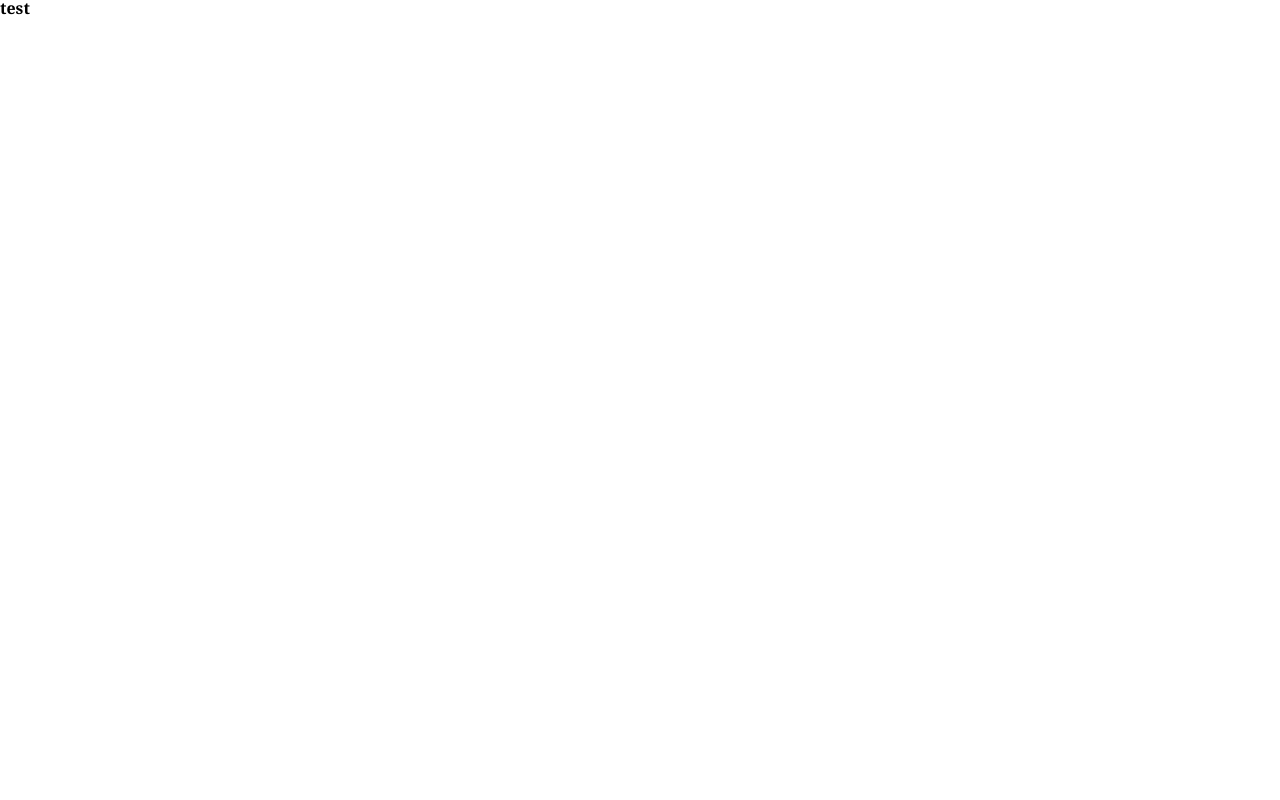
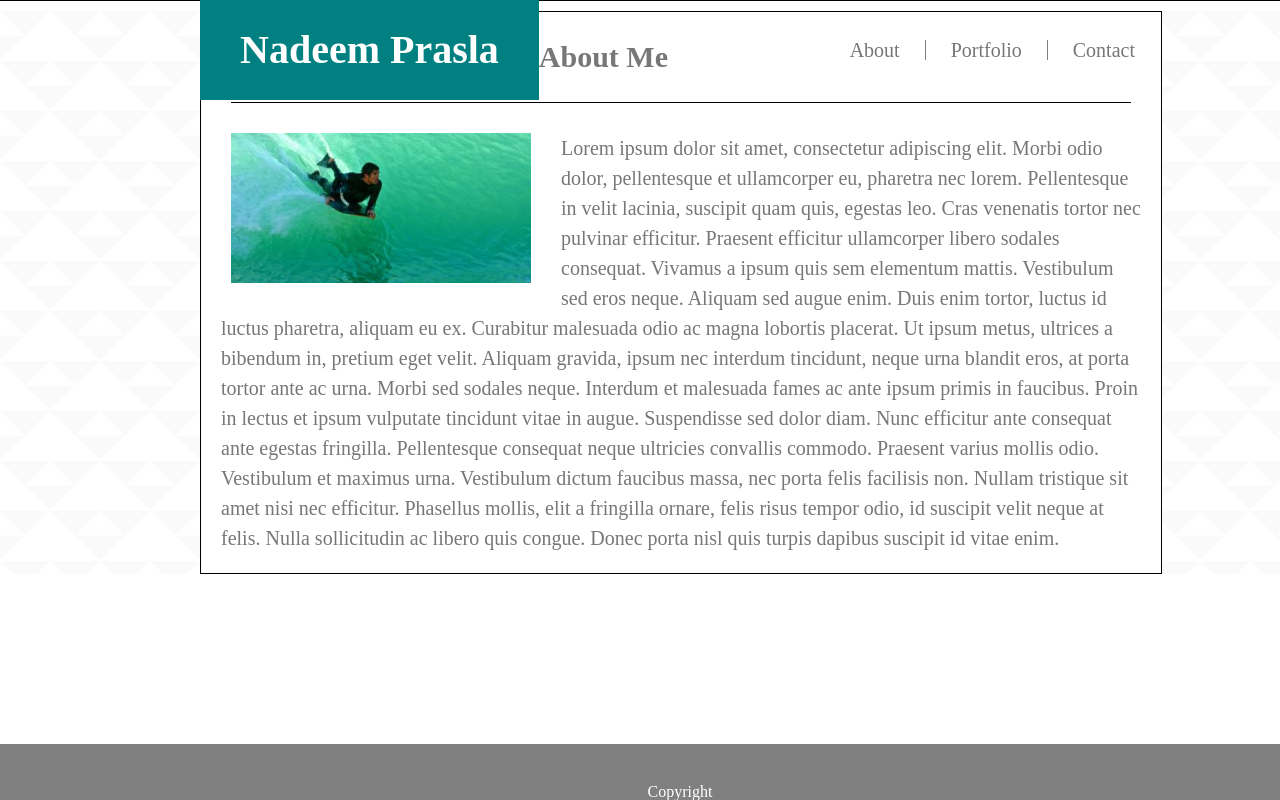
Before and after one commit to nadeemprasla/Basic-Portfolio, a plain HTML site: page index.html in a window 1280 px wide. Drawn offline with Linux system fonts and the light colour scheme.

Commit message:
updating index and style

```diff
--- a/assets/css/style.css
+++ b/assets/css/style.css
@@ -1,8 +1,101 @@
-/* *{
+*{
     font-family: Arial, Helvetica, sans-serif;
-} */
+    color: #777777;
+}
 
 header{
     font-family: Georgia, 'Times New Roman', Times, serif;
+}
+
+
+.topnav{
+    border-bottom: 1px solid black;
+}
+nav{
+    width:960px;
+    margin-left:200px;
+}
+.name{
+    background-color: teal;
+    color:white;
+    float: left;
+    font-size: 40px;
     font-weight: bold;
+    padding: 30px 40px;
 }
+.navlink{
+    float:right;
+    padding: 0px 10px;
+    font-size:20px;
+    margin: 40px 0px;
+    padding: 0px 25px;
+    text-decoration: none;
+}
+.linkborder {
+    border-right: 1px solid gray;
+}
+
+
+.content{
+    margin: 0;
+    padding: 0;
+    height: 100%;
+    background-image: url(../images/triangle-mosaic.png);
+    /* padding-bottom: 100px; */
+
+}
+.aboutme{
+    border: 1px solid black;
+    width: 960px;
+    margin: 10px 200px;
+    background-color: white;
+
+}
+.aboutme h1{
+    font-size: 30px;
+    font-weight: bolder;
+    padding-bottom: 30px;
+    margin: 30px 30px;
+    border-bottom: 1px solid black;
+}
+.aboutme p{
+    line-height: 1.5;
+    margin: 20px;
+    font-size: 20px;
+}
+.aboutme img{
+    float: left;
+    /* padding-left: 30px; */
+    margin: 0px 30px 20px 30px;
+
+}
+
+
+
+}
+
+.clear::after{
+    content: "";
+    display: block;
+    clear: both;
+      }
+
+
+.copyright{
+    position: fixed;
+    bottom:0;
+    background-color: gray;
+    width: 100%;
+
+
+}
+
+.copyright footer{
+    width: 960px;
+    margin-left: 200px;
+    padding-top: 40px;
+    color: white;
+    text-align: center;
+    /* position: fixed;
+    bottom: 0; */
+}
--- a/index.html
+++ b/index.html
@@ -1,16 +1,57 @@
 <!DOCTYPE html>
 <html lang="en">
+
 <head>
     <meta charset="UTF-8">
     <title>Portfolio</title>
-    <link rel="stylesheet" href="/assets/css/reset.css" type="text/css">
-    <link rel="stylesheet" href="/assets/css/style.css" type="text/css">
+    <link rel="stylesheet" href="assets/css/reset.css" type="text/css">
+    <link rel="stylesheet" href="assets/css/style.css" type="text/css">
 
 </head>
+
 <body>
-    <header>test</header>
+    <!--Header-->
+    <Section class="topnav clear">
+        <nav>
+            <div class=name>Nadeem Prasla</div>
+            <a href="#" class="navlink">Contact</a>
+            <a href="#" class="navlink linkborder">Portfolio</a>
+            <a href="#" class="navlink linkborder">About</a>
+        </nav>
+    </Section>
 
+
+    <!--Content-->
+    <Section class="content clear">
+        <div class="aboutme">
+            <h1>About Me</h1>
+            <img width="300" height="150" src="./assets/images/portfolio1.jpg" alt="About me Photo">
+            <p>
+                Lorem ipsum dolor sit amet, consectetur adipiscing elit. Morbi odio dolor, pellentesque et ullamcorper
+                eu, pharetra nec lorem. Pellentesque in velit lacinia, suscipit quam quis, egestas leo. Cras venenatis
+                tortor nec pulvinar efficitur. Praesent efficitur ullamcorper libero sodales consequat. Vivamus a ipsum
+                quis sem elementum mattis. Vestibulum sed eros neque. Aliquam sed augue enim. Duis enim tortor, luctus
+                id luctus pharetra, aliquam eu ex. Curabitur malesuada odio ac magna lobortis placerat. Ut ipsum metus,
+                ultrices a bibendum in, pretium eget velit. Aliquam gravida, ipsum nec interdum tincidunt, neque urna
+                blandit eros, at porta tortor ante ac urna. Morbi sed sodales neque. Interdum et malesuada fames ac ante
+                ipsum primis in faucibus.
+
+                Proin in lectus et ipsum vulputate tincidunt vitae in augue. Suspendisse sed dolor diam. Nunc efficitur
+                ante consequat ante egestas fringilla. Pellentesque consequat neque ultricies convallis commodo.
+                Praesent varius mollis odio. Vestibulum et maximus urna. Vestibulum dictum faucibus massa, nec porta
+                felis facilisis non. Nullam tristique sit amet nisi nec efficitur. Phasellus mollis, elit a fringilla
+                ornare, felis risus tempor odio, id suscipit velit neque at felis. Nulla sollicitudin ac libero quis
+                congue. Donec porta nisl quis turpis dapibus suscipit id vitae enim.
+            </p>
+        </div>
+
+    </Section>
+
+    <div class="copyright">
+        <footer>Copyright</footer>
+    </div>
 
 
 </body>
+
 </html>
```
Also changed, not shown: assets/images/portfolio1.jpg (added), assets/images/triangle-mosaic.png (added).
